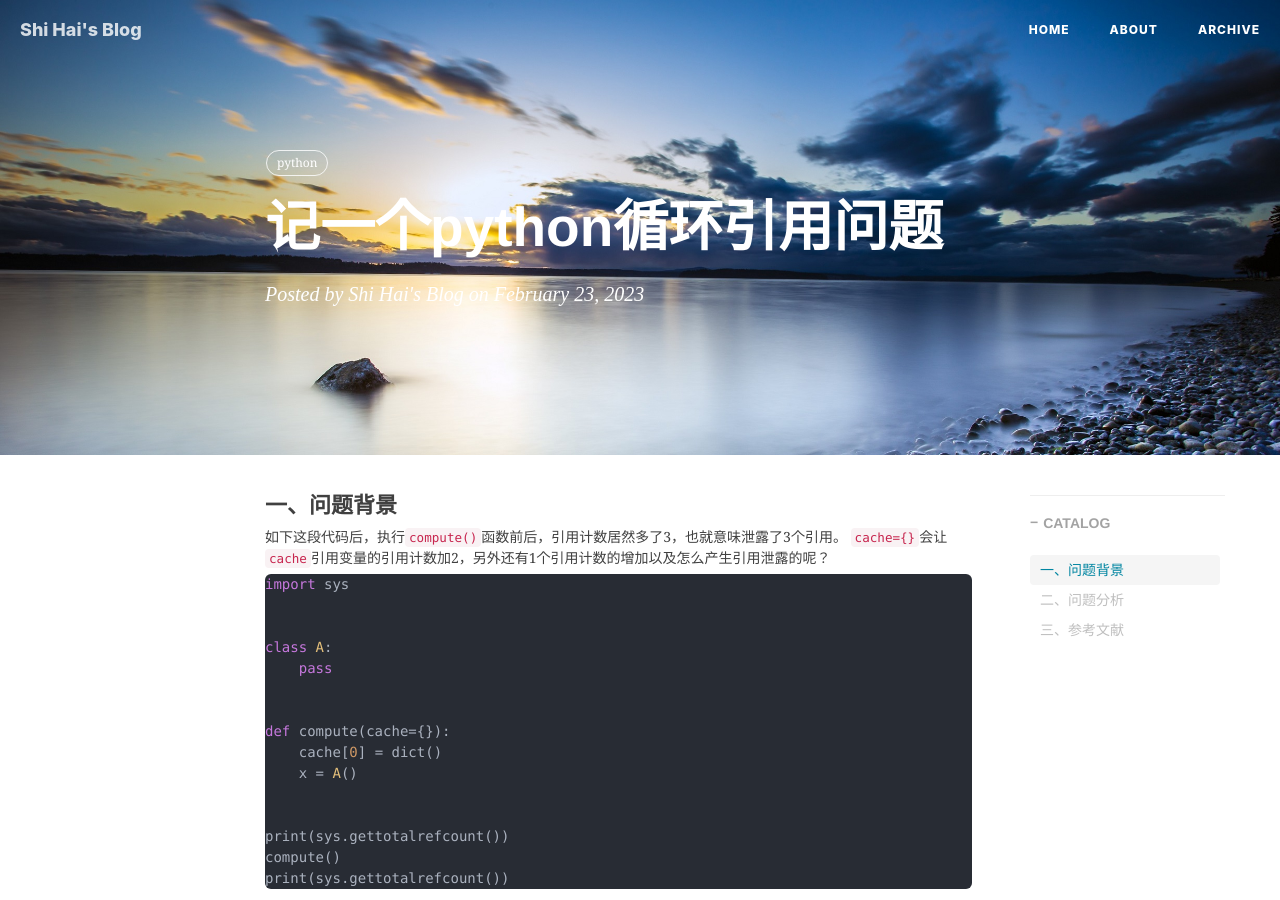
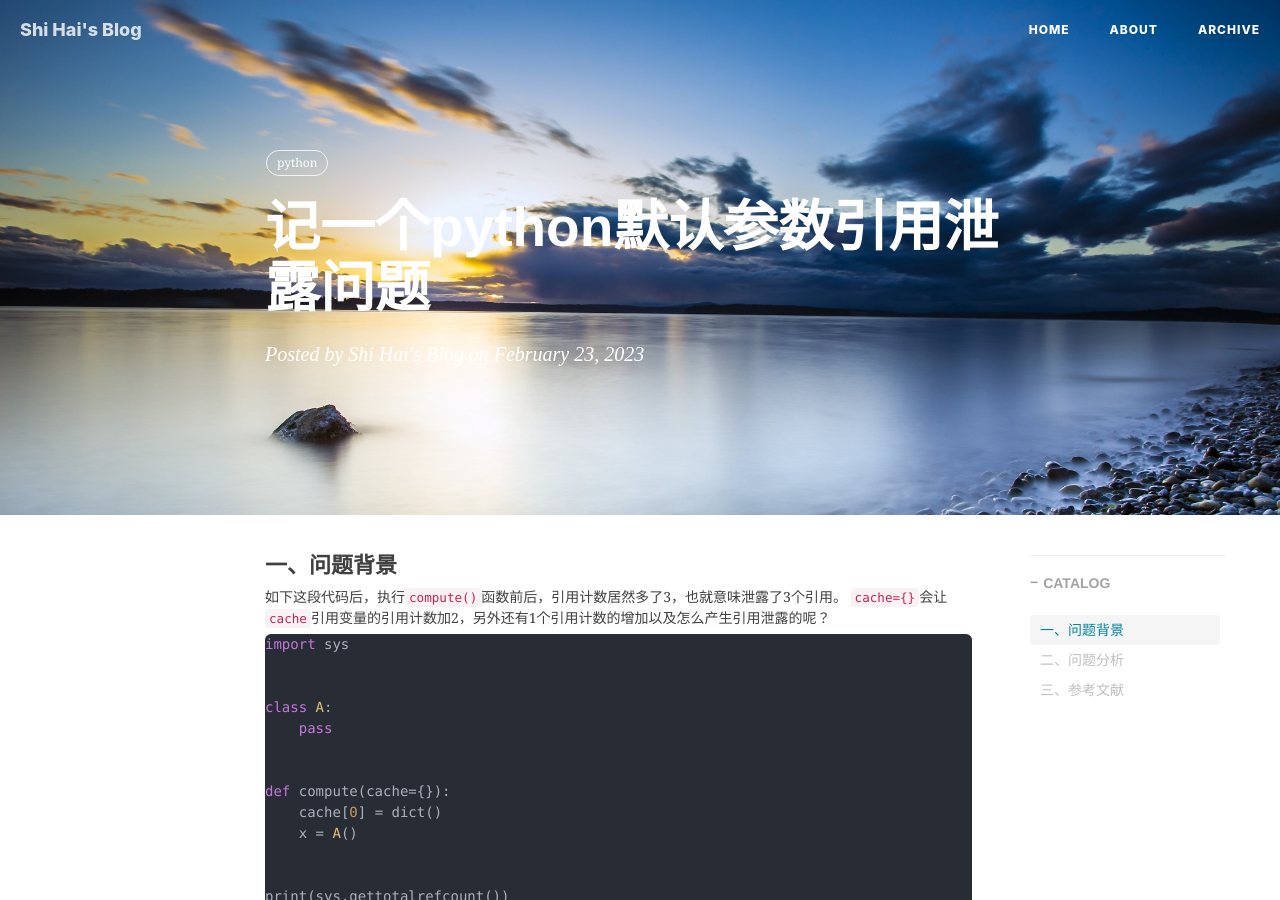
Before and after one commit to shihai1991/shihai1991.github.io, a Jekyll site: the page built from _posts/2023-02-23-记一个python循环引用问题.md, in a window 1280 px wide and 900 px high. Built offline with Jekyll 4.4.1, drawn with Linux system fonts in a browser that asks for light colours; nearby versions of some CDN libraries; comment, search, counter and statistics services are not loaded.

Commit message:
Update blog

```diff
--- a/_posts/2023-02-23-记一个python循环引用问题.md
+++ b/_posts/2023-02-23-记一个python循环引用问题.md
@@ -1,6 +1,6 @@
 ---
 layout: post
-title: 记一个python循环引用问题
+title: 记一个python默认参数引用泄露问题
 category: python
 catalog: true
 published: true
```
